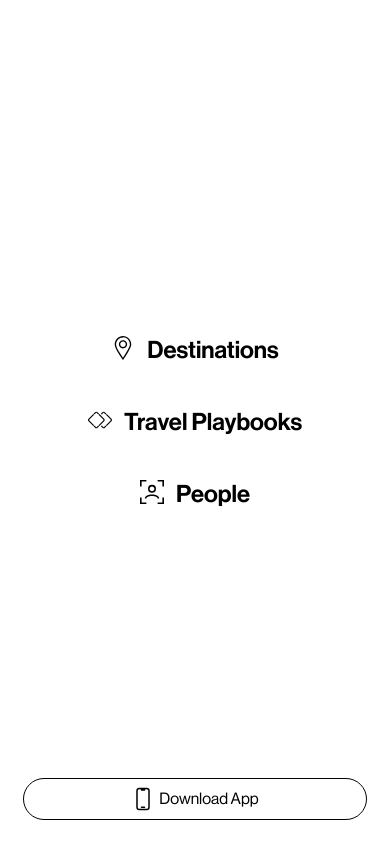
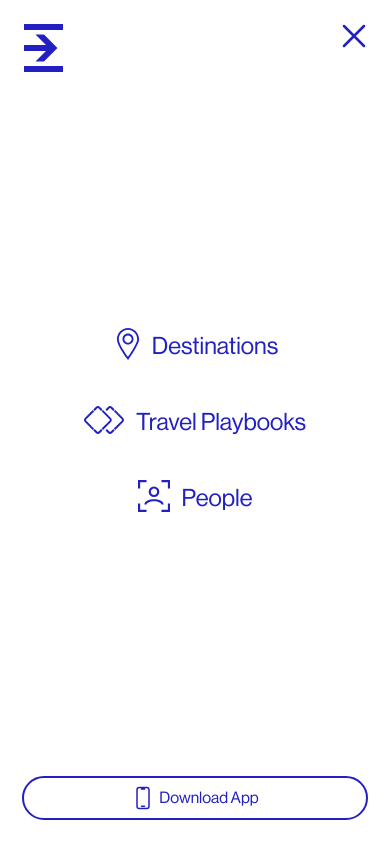
Before and after one commit to ExceptionalAlien/exceptional-alien, a Next.js app: page / in a window 390 px wide. Shown: the top 844 px of the page. Built offline with nearby package versions, Linux system fonts and the light colour scheme.

Commit message:
Mobile nav

```diff
--- a/src/components/layout/footer/Logo.tsx
+++ b/src/components/layout/footer/Logo.tsx
@@ -8,7 +8,7 @@ export default function Logo() {
   return (
     <LogoIcon
       onClick={scrollToTop}
-      className="box-content w-11 fill-white mb-2 md:mb-0 p-4 md:p-6 absolute right-0 bottom-0"
+      className="box-content h-12 fill-white mb-2 md:mb-0 p-4 md:p-6 absolute right-0 bottom-0"
     />
   );
 }
--- a/src/components/layout/header/Nav.tsx
+++ b/src/components/layout/header/Nav.tsx
@@ -1,6 +1,7 @@
 import Link from "next/link";
 import { useRouter } from "next/router";
 import PrimaryLink from "./nav/PrimaryLink";
+import LogoIcon from "@/img/logo-icon.svg";
 
 function Buttons(props: { scrollY: number }) {
   return (
@@ -50,17 +51,21 @@ export default function Nav(props: { scrollY: number }) {
   return (
     <>
       <nav
-        className={`bg-white md:bg-transparent z-10 group/nav w-full md:w-auto h-full overflow-hidden fixed md:absolute top-0 md:pt-3 md:right-16 [&>*]:inline-flex [&_a]:transition-[color,border-color,background-color] [&_a]:duration-300 [&_a]:ease-in-out ${
-          props.scrollY > 0 && "[&>*]:md:text-white [&_span]:md:bg-white"
+        className={`bg-white md:bg-transparent [&>*]:text-ex-blue z-10 group/nav w-full md:w-auto h-full overflow-hidden fixed md:absolute top-0 md:pt-3 md:right-16 [&>*]:inline-flex [&_a]:transition-[color,border-color,background-color] [&_a]:duration-300 [&_a]:ease-in-out ${
+          props.scrollY > 0 ? "[&>*]:md:text-white [&_span]:md:bg-white" : "[&>*]:md:text-black"
         }`}
       >
         <Link
           href="/download"
-          className={`md:!hidden lg:!inline-flex box-content z-10 absolute md:static left-1/2 -translate-x-1/2 md:translate-x-0 w-[calc(100%-80px)] md:w-auto max-w-xs bottom-6 justify-center border border-black rounded-full p-4 md:pl-3 pt-2 pb-2 md:ml-4 mr-4 [&>svg]:mr-1 hover:bg-black hover:border-black hover:text-white ${
-            props.scrollY > 0 && "hover:md:bg-white md:!border-white hover:md:text-ex-blue"
+          className={`landscape:!hidden md:!hidden landscape:lg:!inline-flex box-content z-10 absolute md:static left-1/2 -translate-x-1/2 md:translate-x-0 w-[calc(100%-80px)] md:w-auto max-w-xs bottom-6 justify-center border-2 border-ex-blue rounded-full p-4 md:pl-3 pt-2 pb-2 md:ml-4 mr-4 [&>svg]:mr-1 hover:md:text-white ${
+            props.scrollY > 0
+              ? "hover:md:bg-white md:border-white hover:md:!text-ex-blue"
+              : "hover:md:bg-black md:border-black hover:md:border-black"
           } ${
             router.pathname === "/download" &&
-            `bg-black border-black text-white ${props.scrollY > 0 && "md:bg-white md:border-white md:!text-ex-blue"}`
+            `bg-ex-blue border-black !text-white ${
+              props.scrollY > 0 ? "md:bg-white md:border-white md:!text-ex-blue" : "md:bg-black"
+            }`
           }`}
         >
           <svg
@@ -85,6 +90,25 @@ export default function Nav(props: { scrollY: number }) {
           <PrimaryLink page="playbooks" />
           <PrimaryLink page="people" />
         </div>
+
+        {/* Home */}
+        <Link href="/" className="absolute left-0 md:!hidden" title="Home">
+          <LogoIcon className="h-12 p-6 box-content fill-ex-blue" />
+        </Link>
+
+        {/* Close */}
+        <button title="Close menu" className="right-0 absolute p-4 md:!hidden text-ex-blue">
+          <svg
+            xmlns="http://www.w3.org/2000/svg"
+            fill="none"
+            viewBox="0 0 24 24"
+            strokeWidth={1.5}
+            stroke="currentColor"
+            className="w-10 h-10"
+          >
+            <path strokeLinecap="round" strokeLinejoin="round" d="M6 18L18 6M6 6l12 12" />
+          </svg>
+        </button>
       </nav>
 
       <Buttons scrollY={props.scrollY} />
--- a/src/components/layout/header/nav/PrimaryLink.tsx
+++ b/src/components/layout/header/nav/PrimaryLink.tsx
@@ -10,14 +10,22 @@ export default function PrimaryLink(props: { page: string }) {
   return (
     <Link
       href={`/${props.page}`}
-      className={`group/primary inline-flex md:flex-col items-center relative capitalize text-2xl md:text-base font-bold md:font-normal !leading-none p-6 md:p-4 [&>svg]:h-6 [&>svg]:w-6 [&>svg]:mr-3 [&>svg]:md:mr-0 [&>svg]:md:mb-2 [&>svg]:md:invisible group-hover/nav:[&>svg]:visible [&>svg]:md:opacity-0 group-hover/nav:[&>svg]:opacity-100 [&>svg]:md:duration-500 [&>svg]:md:transition-[opacity] [&>svg]:ease-in [&>svg]:-mt-1 [&>svg]:md:mt-0`}
+      className={`group/primary inline-flex md:flex-col items-center relative capitalize text-2xl md:text-base !leading-none p-6 landscape:p-5 md:!p-4 [&>svg]:h-8 [&>svg]:md:h-6 [&>svg]:w-8 [&>svg]:md:w-6 [&>svg]:mr-3 [&>svg]:md:mr-0 [&>svg]:md:mb-2 [&>svg]:md:invisible group-hover/nav:[&>svg]:visible [&>svg]:md:opacity-0 group-hover/nav:[&>svg]:opacity-100 [&>svg]:md:duration-500 [&>svg]:md:transition-[opacity] [&>svg]:ease-in [&>svg]:-mt-1 [&>svg]:md:mt-0 ${
+        router.pathname === "/" + props.page && "text-ex-grey md:text-current"
+      }`}
     >
       <span
         className={`absolute w-[calc(100%-32px)] bg-black top-0 duration-200 ease-in-out transition-[height] ${
           router.pathname === "/" + props.page ? "md:h-5 md:group-hover/nav:h-1" : `h-0 md:group-hover/primary:h-1`
         }`}
       ></span>
-      {props.page === "destinations" ? <Place /> : props.page === "playbooks" ? <Playbook /> : <Person />}
+      {props.page === "destinations" ? (
+        <Place className="!mr-2 md:!mr-0" />
+      ) : props.page === "playbooks" ? (
+        <Playbook className="!w-10 md:!w-8" />
+      ) : (
+        <Person />
+      )}
       {props.page === "playbooks" ? "Travel Playbooks" : props.page}
     </Link>
   );
```
